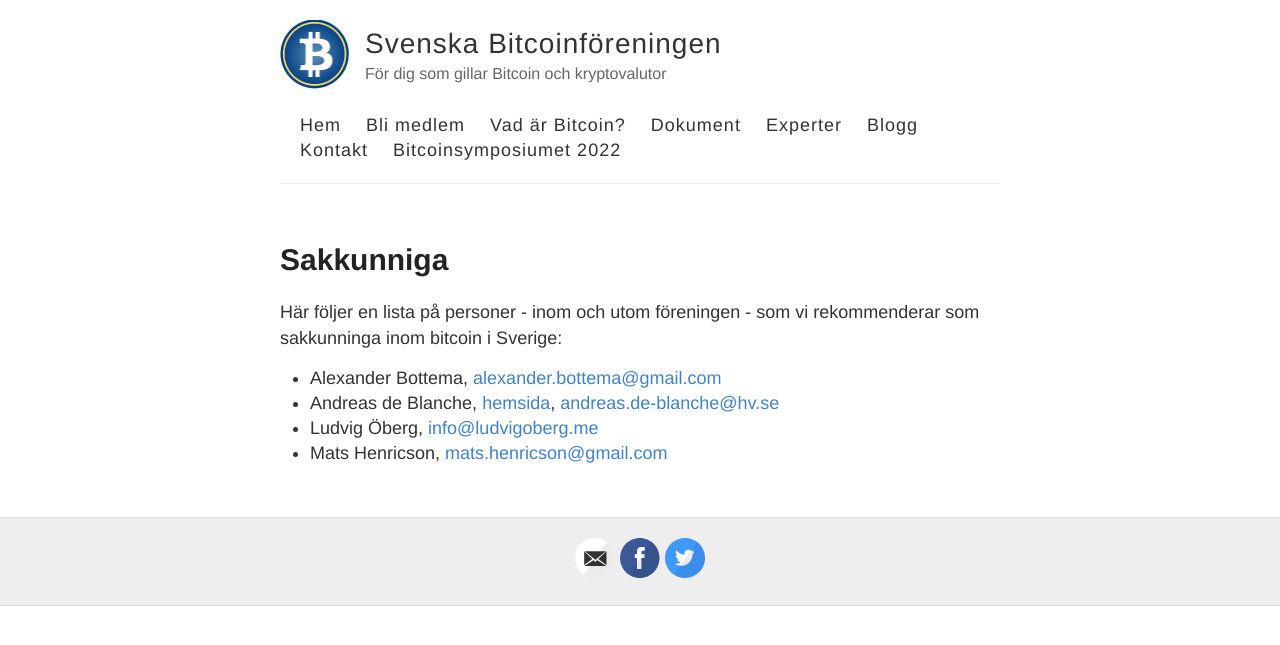
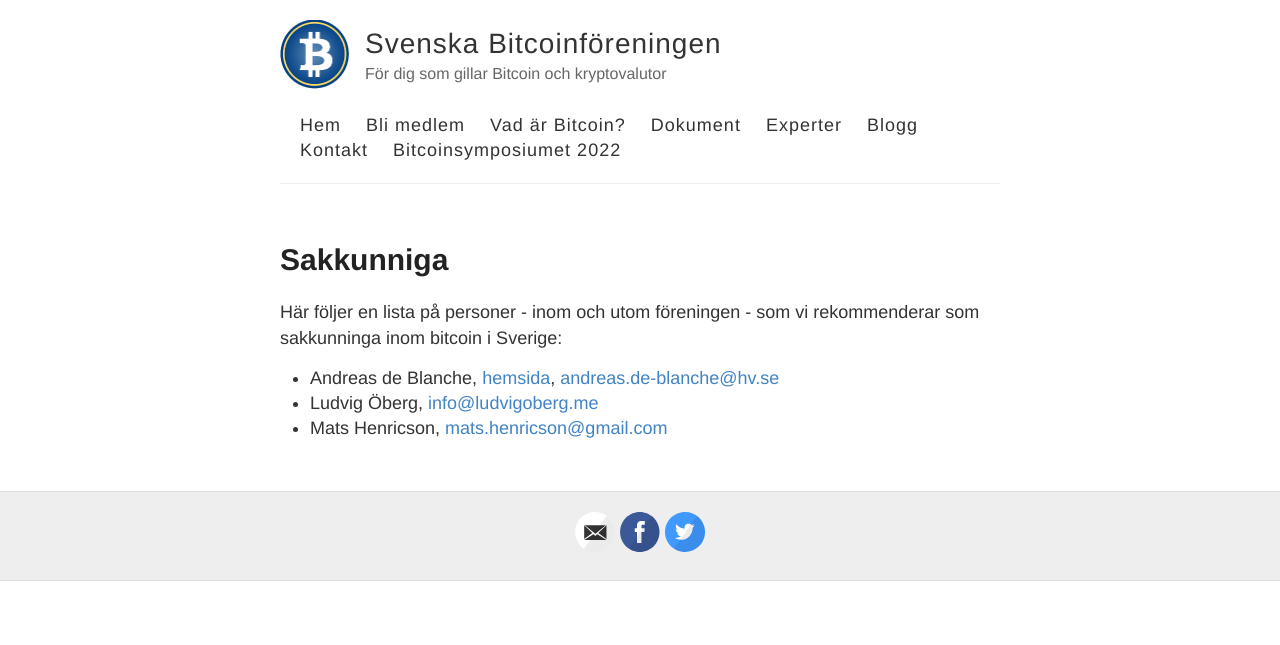
Before and after one commit to bitcoinforeningen/bitcoinforeningen.github.io, a Jekyll site: the page built from sakkunniga.md, in a window 1280 px wide. Shown: the top 645 px of the page. Built offline with Jekyll 4.4.1, drawn with Linux system fonts in a browser that asks for light colours.

Commit message:
Update sakkunniga.md
S

```diff
--- a/sakkunniga.md
+++ b/sakkunniga.md
@@ -6,7 +6,6 @@ permalink: /sakkunniga
 
 Här följer en lista på personer - inom och utom föreningen - som vi rekommenderar som sakkunninga inom bitcoin i Sverige:
 
-- Alexander Bottema, <alexander.bottema@gmail.com>
 - Andreas de Blanche, [hemsida](https://www.hv.se/personal/andreas-de-blanche/), <andreas.de-blanche@hv.se>
 - Ludvig Öberg, <info@ludvigoberg.me>
 - Mats Henricson, <mats.henricson@gmail.com>
```
